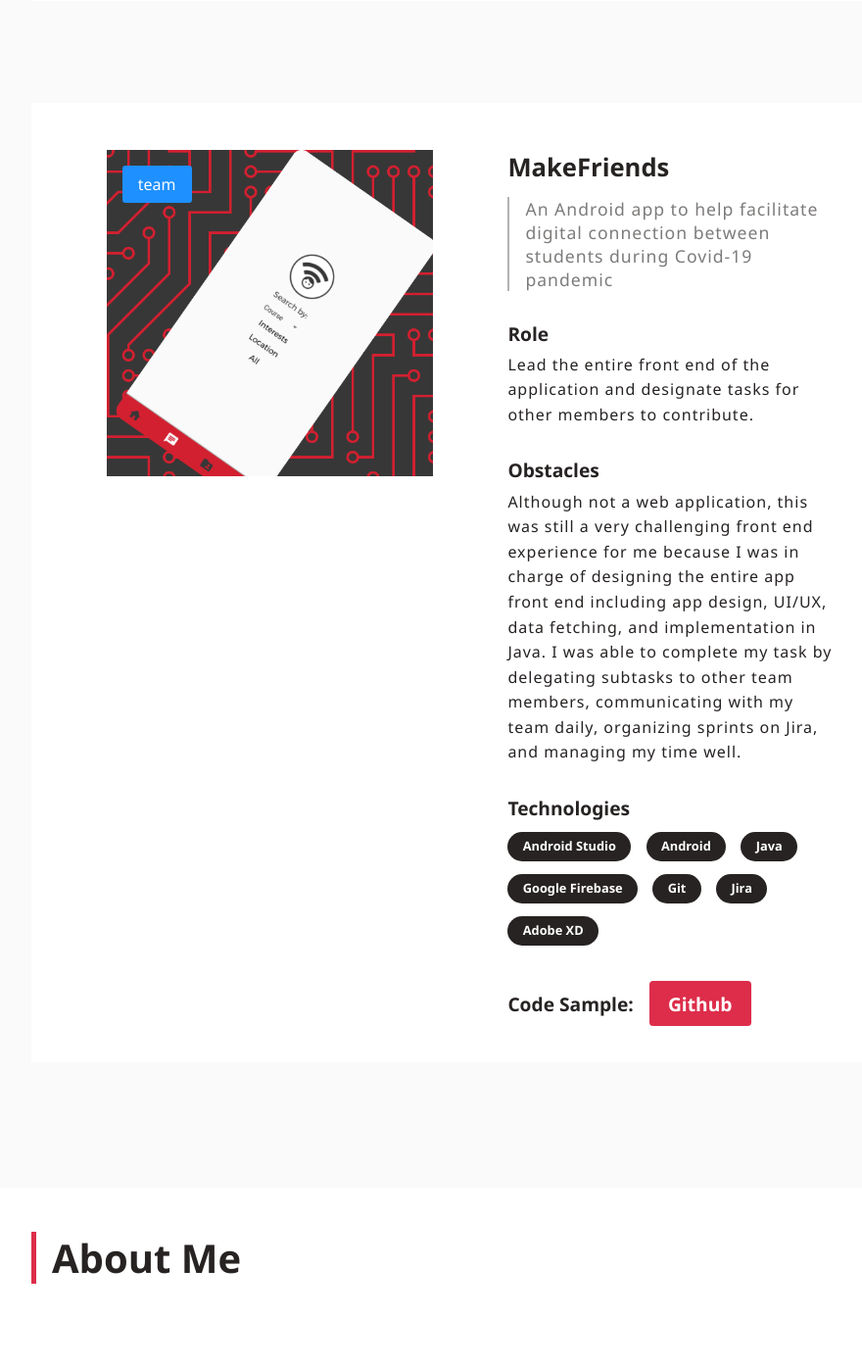
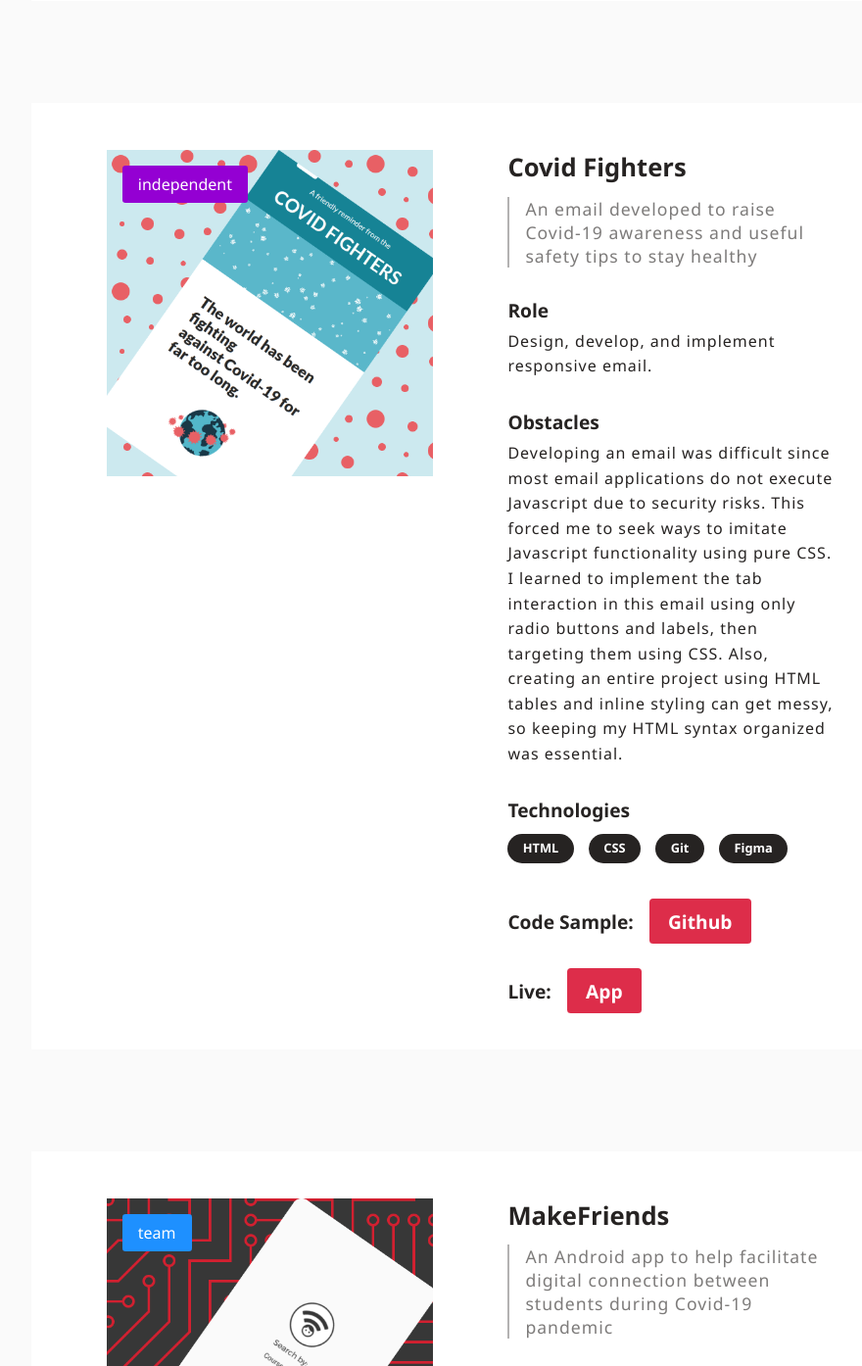
Before and after one commit to eddiemm/developer-portfolio, a PHP site: page / in a window 1280 px wide. Shown: the part 5106-6500 px from the top of the page at 98% size, without its empty margins (160-1040 px from the left). Run offline with PHP 8.4, Linux system fonts and the light colour scheme; some libraries are stand-ins or nearby versions.

Commit message:
add email project

```diff
--- a/css/styles.css
+++ b/css/styles.css
@@ -140,7 +140,7 @@ a:visited {
     background-position: 50% 10%;
     background-repeat: no-repeat;
     background-size: cover;
-    /* background-attachment: fixed; */
+    background-attachment: fixed;
     position: relative;
     top: 0;
     left: 0;
--- a/index.html
+++ b/index.html
@@ -27,10 +27,10 @@
         </div>
 
         <ul class="menu" id="menu">
-          <a href="/#overview"><li class="menu-item">Overview</li></a>
-          <a href="/#projects"><li class="menu-item">Projects</li></a>
-          <a href="/#aboutme"><li class="menu-item">About</li></a>
-          <a href="/#contact"><li class="menu-item">Contact</li></a>
+          <a href="#overview"><li class="menu-item">Overview</li></a>
+          <a href="#projects"><li class="menu-item">Projects</li></a>
+          <a href="#aboutme"><li class="menu-item">About</li></a>
+          <a href="#contact"><li class="menu-item">Contact</li></a>
           <i class="fas fa-solid fa-times close-btn"></i>
         </ul>
 
@@ -85,7 +85,7 @@
           <div class="project-container">
             <div class="project-image" style="height: 40%;">
               <a href="https://jotter-notes.herokuapp.com/" target="_blank">
-                <img src="./images/project-image-jotter.png" alt="design">
+                <img src="./images/project-image-jotter.png" alt="app screenshot">
               </a>
               <span class="project-image-label independent">independent</span>
             </div>
@@ -128,7 +128,7 @@
           <div class="project-container">
             <div class="project-image">
               <a href="https://pathfinder-17a7e.web.app/" target="_blank">
-                <img src="./images/project-image-pathfinder.png" alt="design">
+                <img src="./images/project-image-pathfinder.png" alt="app screenshot">
               </a>
               <span class="project-image-label team">team</span>
             </div>
@@ -170,11 +170,51 @@
             </div>
           </div>
 
-           <!-- PROJECT 3 -->
+          <!-- Project 3 -->
+          <div class="project-container">
+            <div class="project-image" style="height: 40%;">
+              <a href="https://eddiemm.github.io/email-development-project/" target="_blank">
+                <img src="./images/project-image-covid-fighters.png" alt="app screenshot">
+              </a>
+              <span class="project-image-label independent">independent</span>
+            </div>
+            <div class="project-description">
+              <div>
+                <h3 class="project-name">Covid Fighters</h3>
+                <div class="leading-container">
+                  <span class="leading">An email developed to raise Covid-19 awareness and useful safety tips to stay healthy</span>
+                </div>
+              </div>
+              <div>
+                <h4>Role</h4>
+                <p class="project-content">Design, develop, and implement responsive email.</p>
+              </div>
+              <div>
+                <h4>Obstacles</h4>
+                <p class="project-content">Developing an email was difficult since most email applications do not execute Javascript due to security risks. This forced me to seek ways to imitate
+                  Javascript functionality using pure CSS. I learned to implement the tab interaction in this email using only radio buttons and labels, then targeting them using CSS. Also, creating an entire project using HTML tables and inline styling can get messy, so keeping my HTML syntax organized was essential.</p>
+              </div>
+              <div class="technologies">
+                <h4>Technologies</h4>
+                <ul class="technologies-list project-content">
+                  <li class="technology">HTML</li>
+                  <li class="technology">CSS</li>
+                  <li class="technology">Git</li>
+                  <li class="technology">Figma</li>
+                </ul>
+              </div>
+              <div class="project-links">
+                <h4>Code Sample:<a target="_blank" href="https://github.com/eddiemm/email-development-project/blob/main/index.html">Github</a></h4>
+                <h4>Live:<a target="_blank" href="https://eddiemm.github.io/email-development-project/">App</a></h4>
+              </div>
+            </div>
+          </div>
+
+           <!-- PROJECT 4 -->
           <div class="project-container">
             <div class="project-image">
               <a href="https://github.com/eddiemm/MakeFriends-1" target="_blank">
-                <img src="./images/project-image-makefriends.png" alt="design">
+                <img src="./images/project-image-makefriends.png" alt="app screenshot">
               </a>
               <span class="project-image-label team">team</span>
             </div>
```
Also changed, not shown: js/main.js (+7 -0 lines), images/project-image-covid-fighters.png (added).
